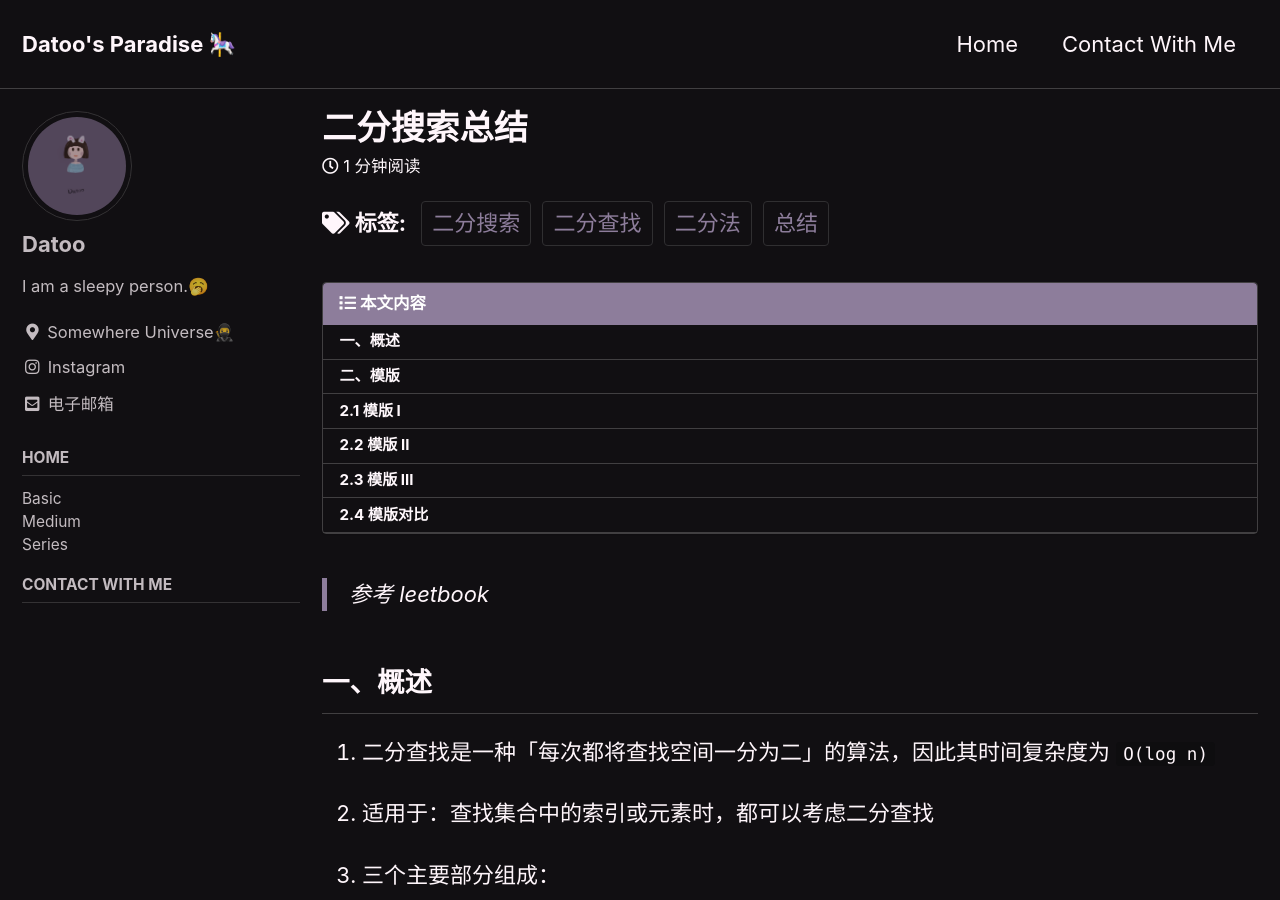
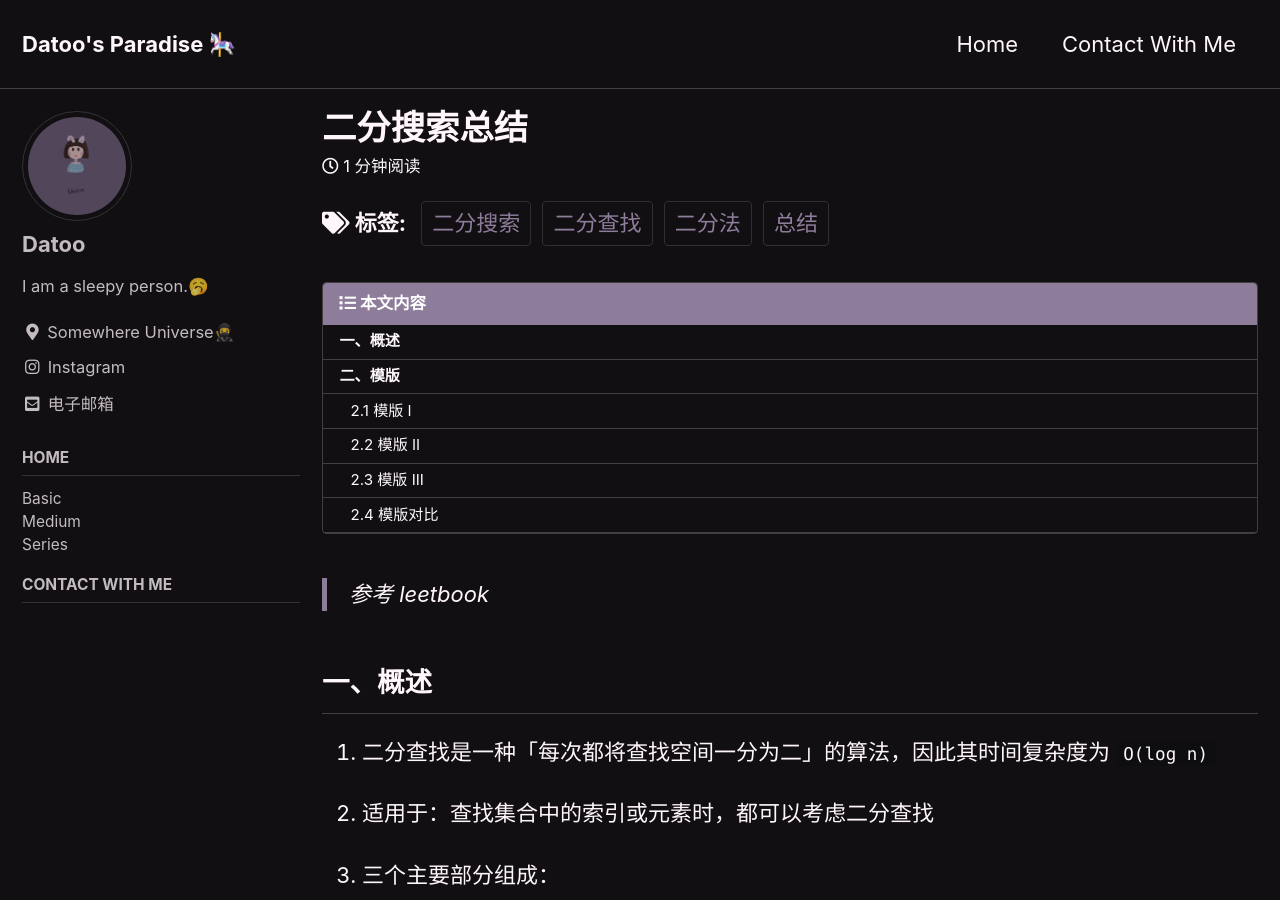
Before and after one commit to DaToo-J/DaToo-J.GitHub.io, a Jekyll site: the page built from _posts/2021-02-20-binary-search-summary.md, in a window 1280 px wide and 900 px high. Built offline with Jekyll 4.4.1, drawn with Linux system fonts in a browser that asks for light colours; cached includes are drawn as plain includes.

Commit message:
edit h3 tag

````diff
--- a/_posts/2021-02-20-binary-search-summary.md
+++ b/_posts/2021-02-20-binary-search-summary.md
@@ -27,7 +27,7 @@ title: 二分搜索总结
 
 ## 二、模版
 
-## 2.1 模版 I
+### 2.1 模版 I
 
 > 二分查找的最基础和最基本的形式。
 
@@ -61,7 +61,7 @@ def binarySearch(nums, target):
     return -1
 ```
 
-## 2.2 模版 II
+### 2.2 模版 II
 
 > 二分查找的高级模板。
 
@@ -101,7 +101,7 @@ def binarySearch(nums, target):
     return -1
 ```
 
-## 2.3 模版 III
+### 2.3 模版 III
 
 > 也比第一个模版高级一点儿
 
@@ -139,6 +139,6 @@ def binarySearch(nums, target):
     return -1
 ```
 
-## 2.4 模版对比
+### 2.4 模版对比
 
 ![binary-search]({{ "./assets/images/binary-search.jpg" | absolute_url }})
````
